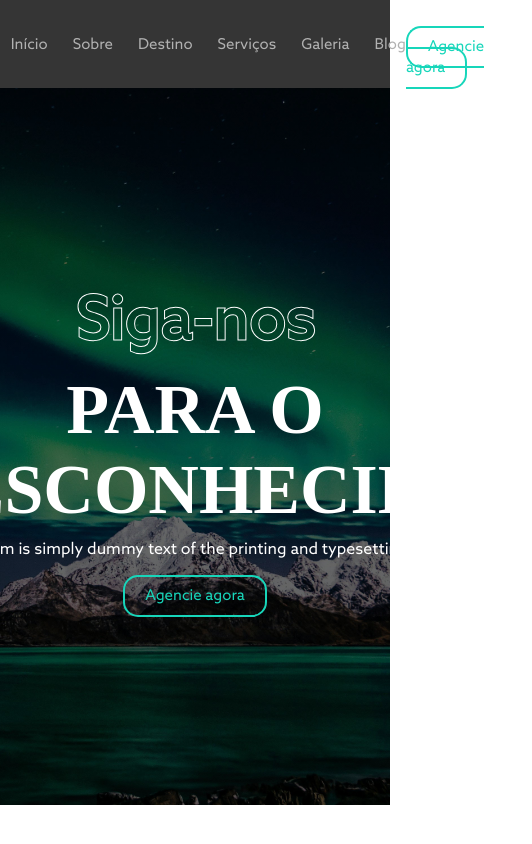
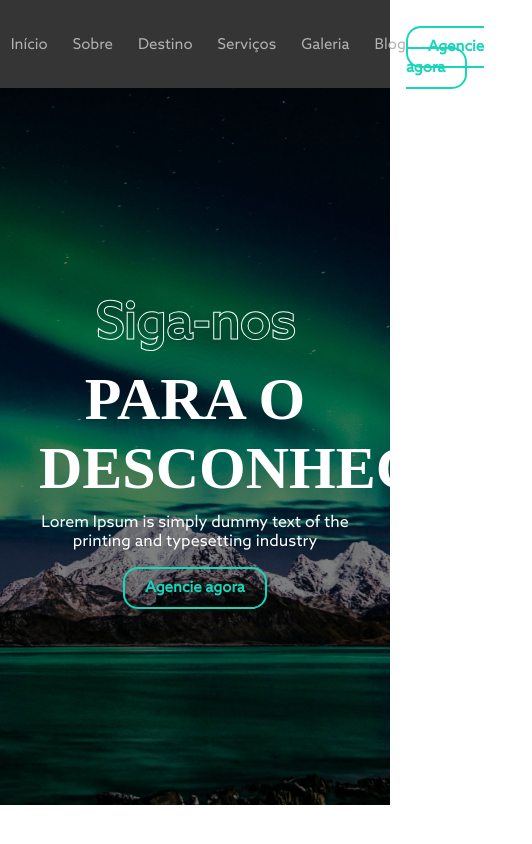
Before and after one commit to nashEm8/travel_agency, a React (Create React App) app: page / in a window 390 px wide. Shown: the whole page, 532 px wide, since content can reach past the window. Built offline with nearby package versions, Linux system fonts and the light colour scheme; a web font is replaced by a local one.

Commit message:
Alterando largura

```diff
--- a/src/components/banner/Banner.jsx
+++ b/src/components/banner/Banner.jsx
@@ -1,4 +1,5 @@
 import '../banner/banner.css';
+import '../banner/banner-queries.css';
 
 const Banner = () => {
     return(
--- a/src/components/banner/banner-queries.css
+++ b/src/components/banner/banner-queries.css
@@ -0,0 +1,8 @@
+@media (max-width: 1180px){
+    .text-banner h2{
+        font-size: 50px;
+    }
+    .text-banner h1{
+        font-size: 60px;
+    }
+}
--- a/src/components/banner/banner.css
+++ b/src/components/banner/banner.css
@@ -10,15 +10,15 @@
     flex-direction: column;
     width: 100%;
     height: 85vh;
-    background-image: linear-gradient(rgba(0, 0, 0, 0.2), rgba(0, 0, 0, 0.2)), url("../../images/img-banner.jpg");
+    background-image: url("../../images/img-banner.jpg");
     background-size: cover;
     background-repeat: no-repeat;
     background-position: center;
     background-attachment: fixed;
-    mix-blend-mode: color-dodge;
 }
 
 .text-banner{
+    width: 80%;
     text-align: center;
 }
 
@@ -52,9 +52,11 @@
     font-size: 15px;
     color: #17d6ba;
     border: 2px solid #17d6ba;
-    filter: grayscale(0%);
+    font-weight: bold;
     padding: 10px 20px;
     border-radius: 15px;
+    transition: .3s ease-in;
+    text-decoration: none;
 }
 
 .button-menu a:hover{
```
